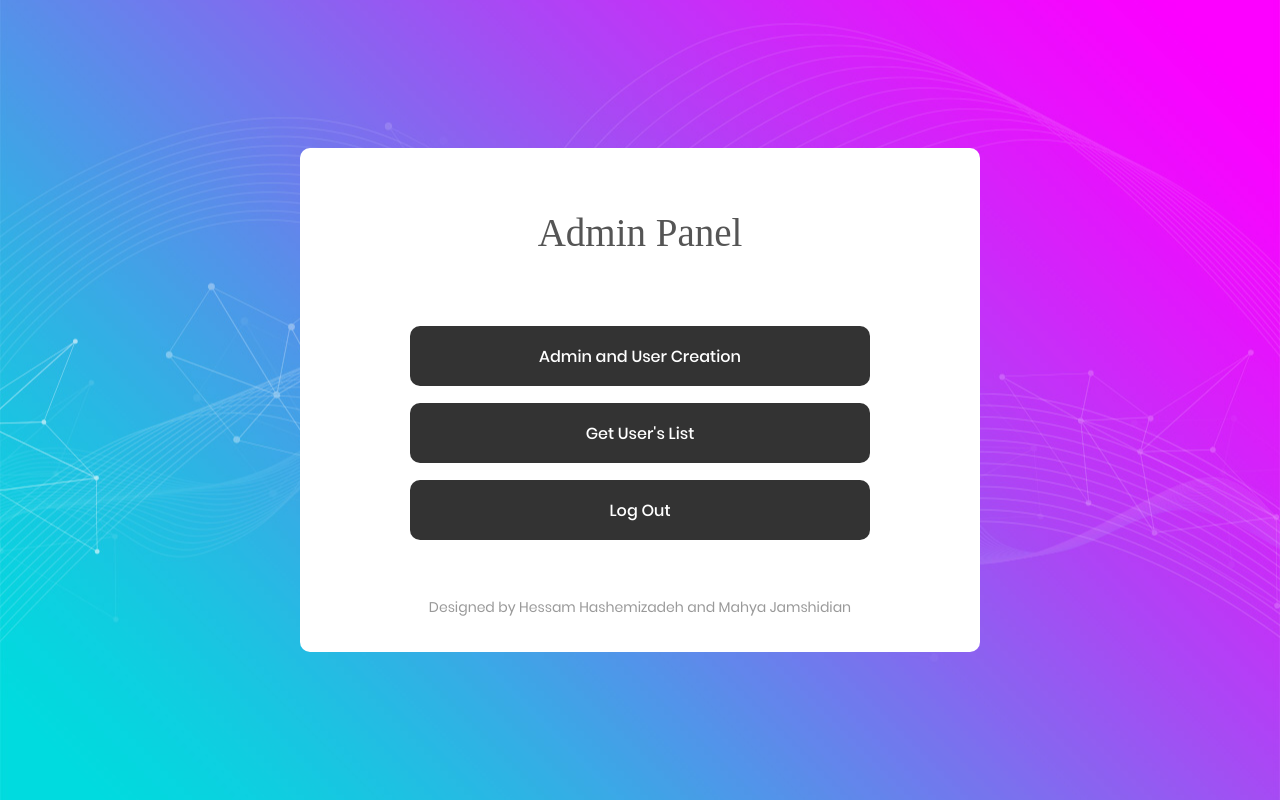
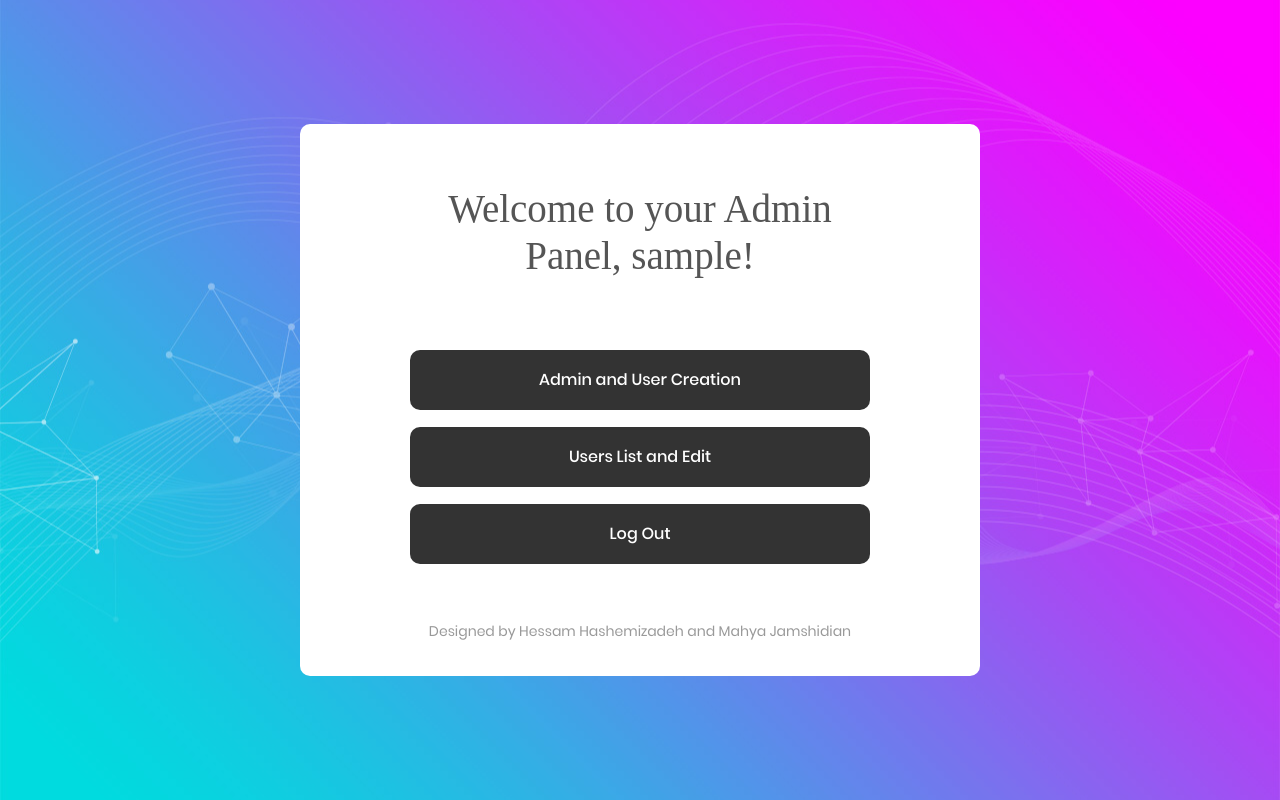
Before and after one commit to hessam211/HostingService, a Django app: page /admin-panel/ in a window 1280 px wide. Run offline with Django 3.2, Linux system fonts and the light colour scheme; the visitor is signed in with stand-in values (Sample User, id 1); some libraries are stand-ins or nearby versions; some web fonts are replaced.

Commit message:
users won't see the login page if they are already logged in

```diff
--- a/hpanel/panel/templates/admin-panel.html
+++ b/hpanel/panel/templates/admin-panel.html
@@ -35,7 +35,7 @@
 			<div class="wrap-login100 p-l-110 p-r-110 p-t-62 p-b-33">
 				<form class="login100-form validate-form flex-sb flex-w" method="get" action="{% url 'profile_list' %}">
 					<span class="login100-form-title p-b-53">
-						Admin Panel
+						Welcome to your Admin Panel, {{user.username}}!
 					</span>
 
 
@@ -69,7 +69,7 @@
                 <form class="login100-form validate-form flex-sb flex-w" method="get" action="{% url 'profile_list' %}">
                     <div class="container-login100-form-btn m-t-17">
 						<button class="login100-form-btn">
-							Get User's List
+							Users List and Edit
 						</button>
 					</div>
 
--- a/hpanel/panel/views.py
+++ b/hpanel/panel/views.py
@@ -11,6 +11,8 @@ from django.contrib.auth.mixins import LoginRequiredMixin
 
 
 def login_view(request):
+    if request.user.is_authenticated:
+        return redirect('admin-panel')
     form = AuthenticationForm()
     return render(request, 'index.html', {'form': form})
 
```
